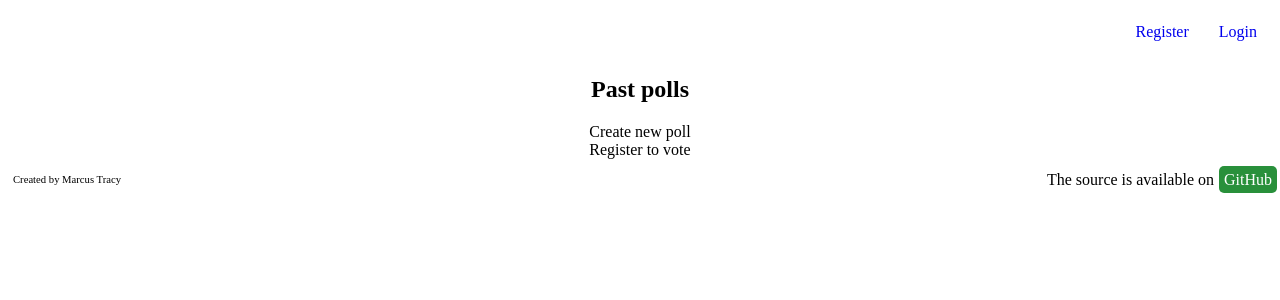
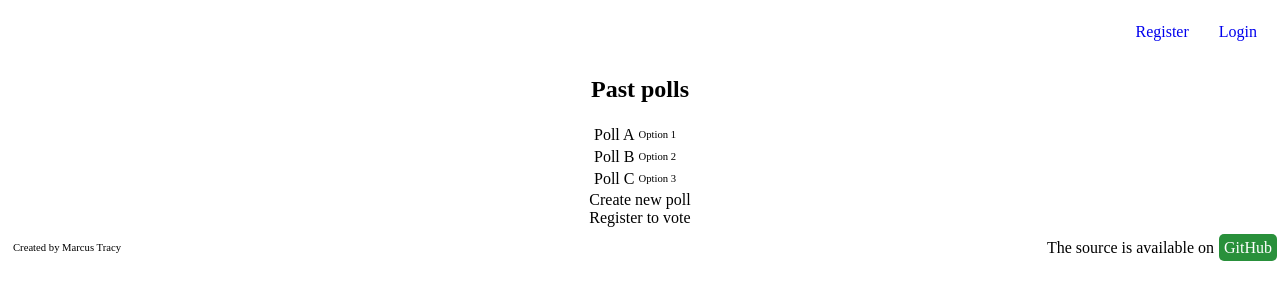
Before and after one commit to matracy/startup, a React (Vite) app: page /account.html in a window 1280 px wide. Shown: the top 300 px of the page. Built offline with nearby package versions, Linux system fonts and the light colour scheme.

Commit message:
Fixed polls not showing in account home.

```diff
--- a/src/backendInterface.js
+++ b/src/backendInterface.js
@@ -28,9 +28,9 @@ function registerToVote() {
 
 function fetchPolls(user) {
 	return [
-		{ name: "Poll A", winner: "Option 1" },
-		{ name: "Poll B", winner: "Option 2" },
-		{ name: "Poll C", winner: "Option 3" },
+		{ name: "Poll A", result: "Option 1" },
+		{ name: "Poll B", result: "Option 2" },
+		{ name: "Poll C", result: "Option 3" },
 	];
 }
 
--- a/src/components/headder.jsx
+++ b/src/components/headder.jsx
@@ -20,7 +20,7 @@ function Header({ isSignedIn, name }) {
 						<p className="infoText">Voting as {name}</p>
 					</div>
 					<div>
-						<a className="navLink" href="./index.html">
+						<a className="navLink" href="./logout.html">
 							Log out
 						</a>
 					</div>
--- a/src/components/pollSumary.jsx
+++ b/src/components/pollSumary.jsx
@@ -1,9 +1,9 @@
-function pollSumary({ poll }) {
+function pollSumary(poll) {
 	return (
 		<>
 			<tr>
-				<td className="pollOption">{poll}.name</td>
-				<td className="infoText">{poll}.result</td>
+				<td className="pollOption">{poll.name}</td>
+				<td className="infoText">{poll.result}</td>
 			</tr>
 		</>
 	);
--- a/src/main.jsx
+++ b/src/main.jsx
@@ -61,6 +61,16 @@ function AppWrapper() {
 						path="/signIn.html"
 						element={<SignIn notifyStateOfNewUser={setUser} />}
 					/>
+					<Route
+						path="/logout.html"
+						element={() => {
+							{
+								setUser({});
+							}
+							<Landing />;
+						}}
+						exact
+					/>
 					<Route path="*" element={<Navigate to="/" replace />} />
 				</Routes>
 			</main>
--- a/src/pages/account.jsx
+++ b/src/pages/account.jsx
@@ -1,12 +1,11 @@
 import { pollSumary } from "../components/pollSumary";
 
 function Account({ polls }) {
-	console.log(polls);
 	return (
 		<>
 			<div>
 				<h2 className="sectionTitle">Past polls</h2>
-				<table>{polls.forEach(pollSumary)}</table>
+				<table>{polls.map(pollSumary)}</table>
 			</div>
 			<div>
 				<a className="imitationButton" href="./createPoll.html">
```
